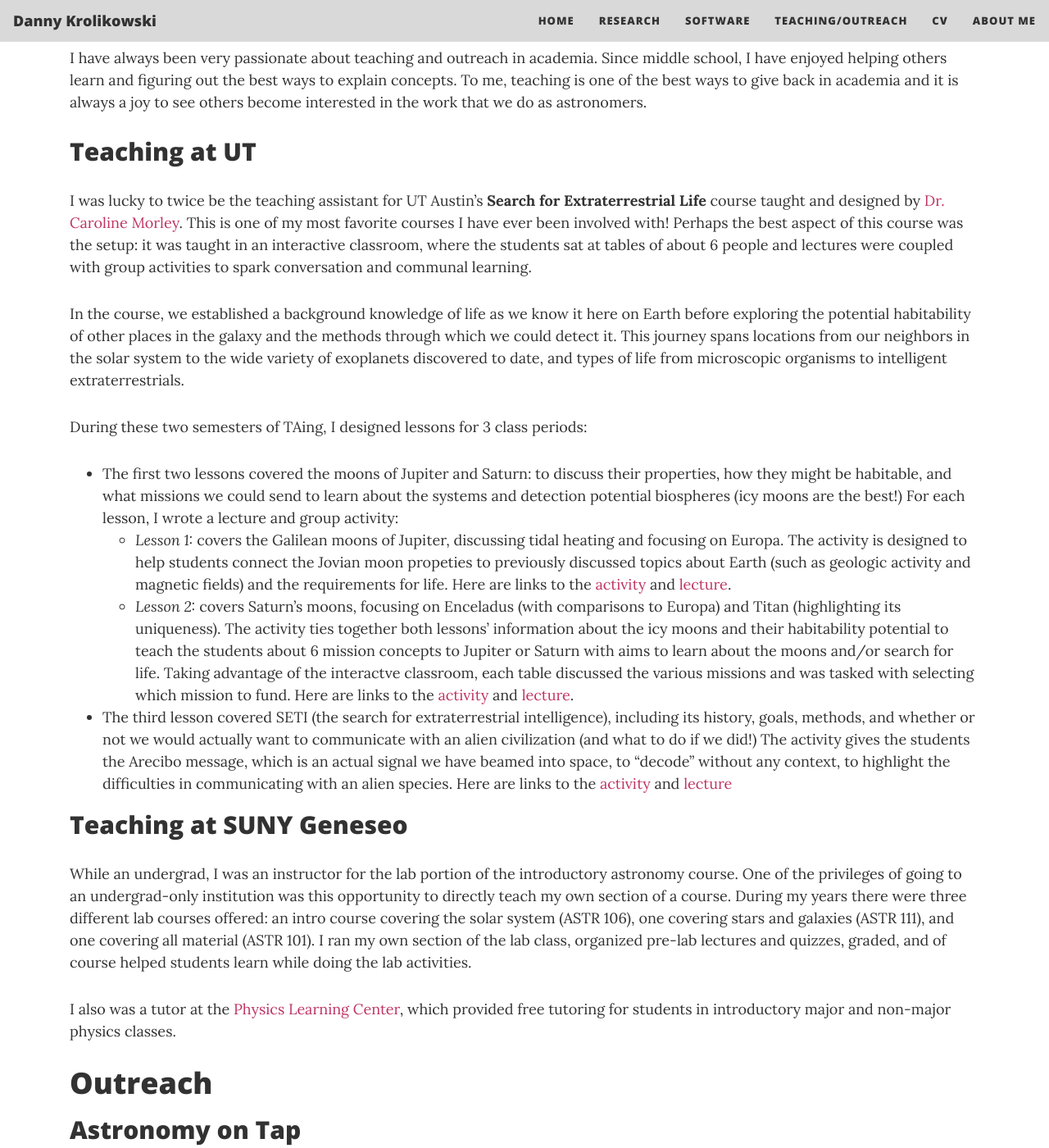
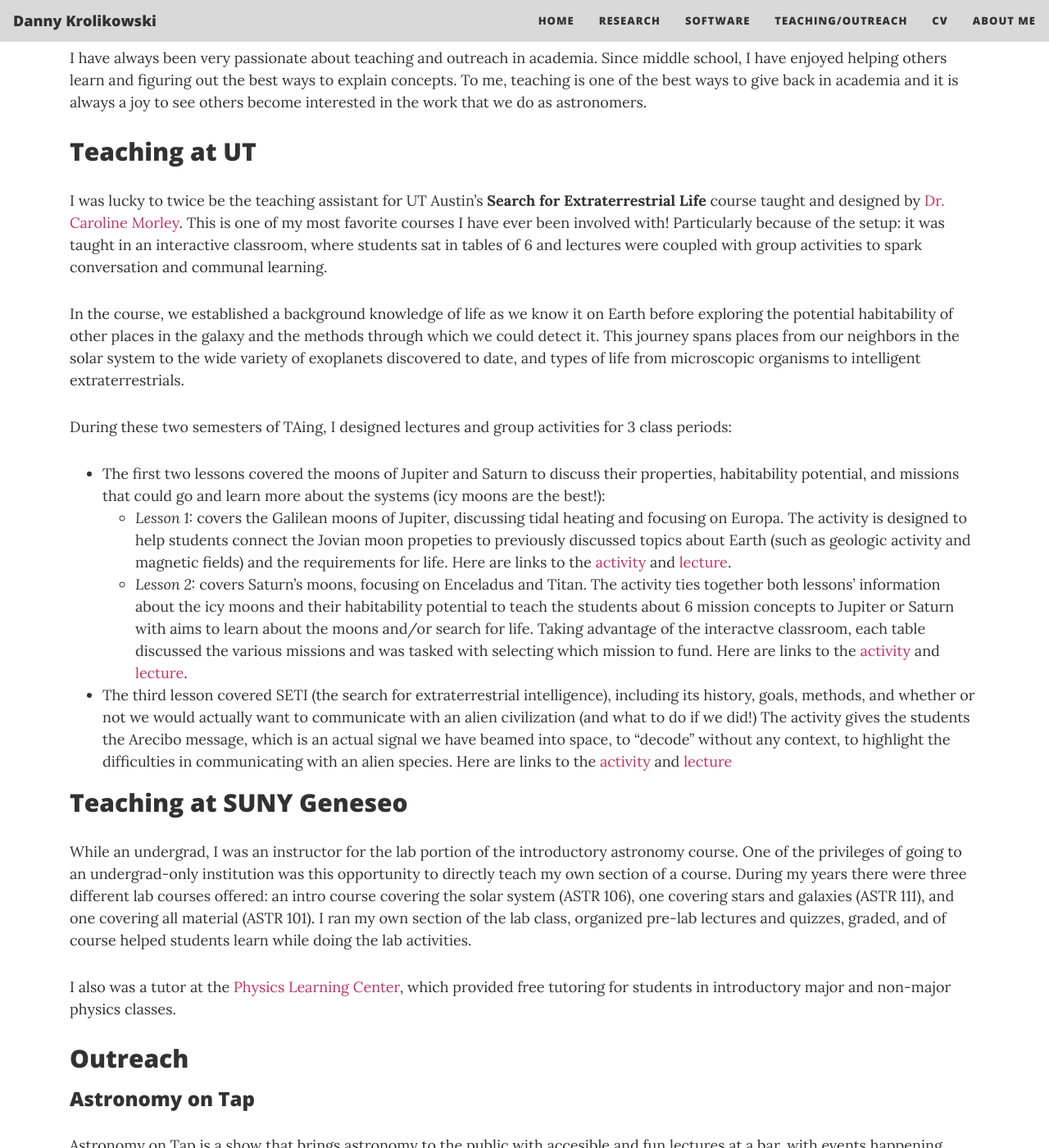
Before and after one commit to dkrolikowski/dkrolikowski.github.io, a Jekyll site: the page built from teach.md, in a window 1280 px wide and 1400 px high, scrolled down 583 px. Shown: the whole window at 82% size. Built offline with Jekyll 4.4.1, drawn with Linux system fonts in a browser that asks for light colours; nearby versions of some CDN libraries; some of the changed text lies outside the part shown.

Commit message:
Update teach.md

```diff
--- a/teach.md
+++ b/teach.md
@@ -11,17 +11,17 @@ I have always been very passionate about teaching and outreach in academia. Sinc
 
 ## Teaching at UT
 
-I was lucky to twice be the teaching assistant for UT Austin's **Search for Extraterrestrial Life** course taught and designed by [Dr. Caroline Morley](https://carolinemorley.com). This is one of my most favorite courses I have ever been involved with! Perhaps the best aspect of this course was the setup: it was taught in an interactive classroom, where the students sat at tables of about 6 people and lectures were coupled with group activities to spark conversation and communal learning.
+I was lucky to twice be the teaching assistant for UT Austin's **Search for Extraterrestrial Life** course taught and designed by [Dr. Caroline Morley](https://astronomy.utexas.edu/directory/caroline-morley). This is one of my most favorite courses I have ever been involved with! Particularly because of the setup: it was taught in an interactive classroom, where students sat in tables of 6 and lectures were coupled with group activities to spark conversation and communal learning.
 
-In the course, we established a background knowledge of life as we know it here on Earth before exploring the potential habitability of other places in the galaxy and the methods through which we could detect it. This journey spans locations from our neighbors in the solar system to the wide variety of exoplanets discovered to date, and types of life from microscopic organisms to intelligent extraterrestrials.
+In the course, we established a background knowledge of life as we know it on Earth before exploring the potential habitability of other places in the galaxy and the methods through which we could detect it. This journey spans places from our neighbors in the solar system to the wide variety of exoplanets discovered to date, and types of life from microscopic organisms to intelligent extraterrestrials.
 
-During these two semesters of TAing, I designed lessons for 3 class periods:
-  + The first two lessons covered the moons of Jupiter and Saturn: to discuss their properties, how they might be habitable, and what missions we could send to learn about the systems and detection potential biospheres (icy moons are the best!) For each lesson, I wrote a lecture and group activity:
-    + *Lesson 1:* covers the Galilean moons of Jupiter, discussing tidal heating and focusing on Europa. The activity is designed to help students connect the Jovian moon propeties to previously discussed topics about Earth (such as geologic activity and magnetic fields) and the requirements for life. Here are links to the [activity](/assets/pubs/jovianmoons_activity.pdf) and [lecture](/assets/pubs/jovianmoons_lecture.pdf).
-    + *Lesson 2:* covers Saturn's moons, focusing on Enceladus (with comparisons to Europa) and Titan (highlighting its uniqueness). The activity ties together both lessons' information about the icy moons and their habitability potential to teach the students about 6 mission concepts to Jupiter or Saturn with aims to learn about the moons and/or search for life. Taking advantage of the interactve classroom, each table discussed the various missions and was tasked with selecting which mission to fund. Here are links to the [activity](/assets/pubs/jovianmissions_activity.pdf) and [lecture](/assets/pubs/jovianmissions_lecture.pdf).
+During these two semesters of TAing, I designed lectures and group activities for 3 class periods:
 
-  + The third lesson covered SETI (the search for extraterrestrial intelligence), including its history, goals, methods, and whether or not we would actually want to communicate with an alien civilization (and what to do if we did!) The activity gives the students the Arecibo message, which is an actual signal we have beamed into space, to "decode" without any context, to highlight the difficulties in communicating with an alien species.
-  Here are links to the [activity](/assets/pubs/setimessage_activity.pdf) and [lecture](/assets/pubs/seti_lecture.pdf)
++ The first two lessons covered the moons of Jupiter and Saturn to discuss their properties, habitability potential, and missions that could go and learn more about the systems (icy moons are the best!):
+  + *Lesson 1:* covers the Galilean moons of Jupiter, discussing tidal heating and focusing on Europa. The activity is designed to help students connect the Jovian moon propeties to previously discussed topics about Earth (such as geologic activity and magnetic fields) and the requirements for life. Here are links to the [activity](/assets/pubs/jovianmoons_activity.pdf) and [lecture](/assets/pubs/jovianmoons_lecture.pdf).
+  + *Lesson 2:* covers Saturn's moons, focusing on Enceladus and Titan. The activity ties together both lessons' information about the icy moons and their habitability potential to teach the students about 6 mission concepts to Jupiter or Saturn with aims to learn about the moons and/or search for life. Taking advantage of the interactve classroom, each table discussed the various missions and was tasked with selecting which mission to fund. Here are links to the [activity](/assets/pubs/jovianmissions_activity.pdf) and [lecture](/assets/pubs/jovianmissions_lecture.pdf).
+
++ The third lesson covered SETI (the search for extraterrestrial intelligence), including its history, goals, methods, and whether or not we would actually want to communicate with an alien civilization (and what to do if we did!) The activity gives the students the Arecibo message, which is an actual signal we have beamed into space, to "decode" without any context, to highlight the difficulties in communicating with an alien species. Here are links to the [activity](/assets/pubs/setimessage_activity.pdf) and [lecture](/assets/pubs/seti_lecture.pdf)
 
 ## Teaching at SUNY Geneseo
 
@@ -29,9 +29,9 @@ While an undergrad, I was an instructor for the lab portion of the introductory
 
 I also was a tutor at the [Physics Learning Center](https://www.geneseo.edu/physics/plc/), which provided free tutoring for students in introductory major and non-major physics classes.
 
-# Outreach
+## Outreach
 
-## Astronomy on Tap
+### Astronomy on Tap
 
 Astronomy on Tap is a show that brings astronomy to the public with accesible and fun lectures at a bar, with events happening worldwide!
 
@@ -41,9 +41,9 @@ Before the COVID pandemic, Astronomy on Tap in Austin ([AoTATX](https://www.aota
 
 While at UT Austin, I helped to run AoTATX, including helming the Twitter account during our show and co-hosting the Astronomy in the News section with my wonderfully hilarious co-host and fellow grad student [Jackie Champagne](http://jackiechampagne.com). The picture on the right captured me and my favorite pasttime: sharing news on the icy moons of the outer solar system. AoT has been a great way of getting astronomy to the public, and the enthusiasm and interest among our audience for all of the topics we cover is palpable.
 
-I have given a few talks at Astronomy on Taps so far. In Austin I gave talks on the prospects of life in the subsurface ocean of Saturn's moon Enceladus and one on the Dragonfly mission to Titan (and why Titan might very well be the coolest moon in the solar system). You can view the first talk [here](https://www.youtube.com/watch?v=bVnOff4VTcU) and the second talk [here](https://www.youtube.com/watch?v=TLOOthtRUog). Also, take a look at any of the virtual live shows from 2020 for the monthly comedy routine that is Astronomy in the News. I was lucky to be invited for a talk at Astronomy on Tap at the Grand Canyon in July 2026 explaining extreme precision radial velocity measurements and how we use them to understand exoplanets.
+I have given a few talks at Astronomy on Taps so far. In Austin I gave talks on the prospects of life in the subsurface ocean of Saturn's moon Enceladus and one on the Dragonfly mission to Titan (and why Titan might very well be the coolest moon in the solar system). Both my [first](https://www.youtube.com/watch?v=bVnOff4VTcU) and [second](https://www.youtube.com/watch?v=TLOOthtRUog) talks are available to watch on Youtube! Also, take a look at any of the virtual live shows from 2020 for the monthly comedy routine that is Astronomy in the News. More recently, I was lucky to be invited for a talk at Astronomy on Tap at the Grand Canyon in July 2026 explaining extreme precision radial velocity measurements and how we use them to understand exoplanets.
 
-Thankfully, the news comedy routine tour continued at Space Drafts, which is the Astronomy on Tap event in Tucson. While we were both at Steward Observatory, Jackie and I sporadically brought the news to the Tucson audience since Spring 2023.
+Thankfully, the news comedy routine tour continued at [Space Drafts](https://astronomyontap.org/locations/tucson-az/), which is the Astronomy on Tap event in Tucson. While we were both at Steward Observatory, Jackie and I sporadically brought the news to the Tucson audience since Spring 2023.
 
 <!-- <iframe width="560" height="315" src="https://www.youtube.com/watch?v=bVnOff4VTcU"  frameborder="0"  allow="autoplay; encrypted-media" allowfullscreen></iframe> -->
 
```
Also changed, not shown: other parts of teach.md (+4 -3 lines).
